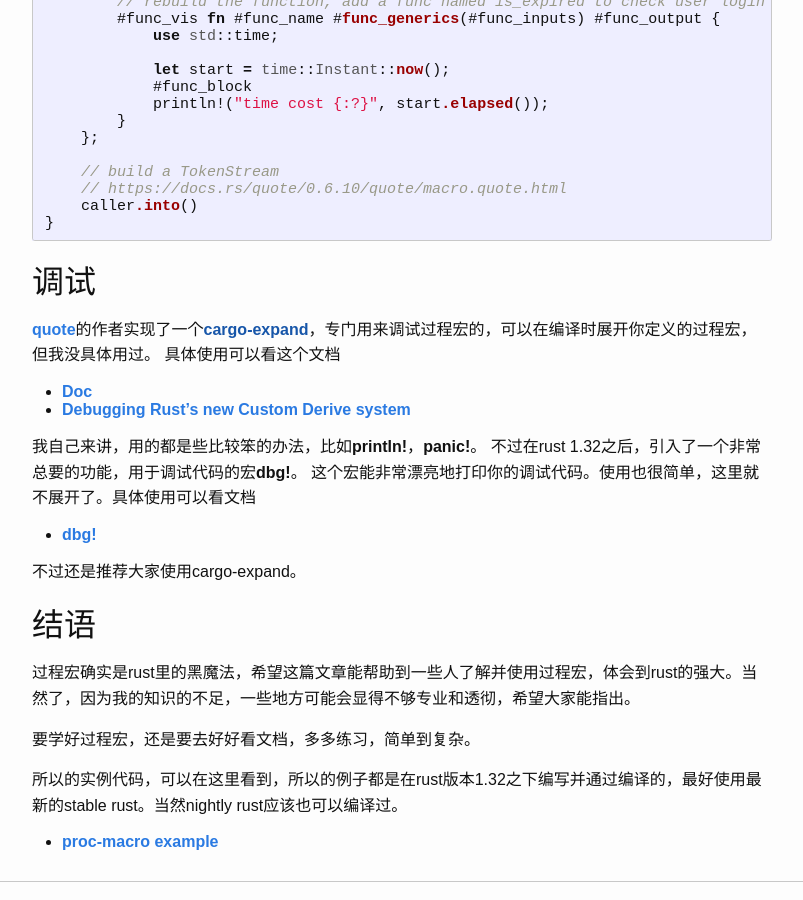
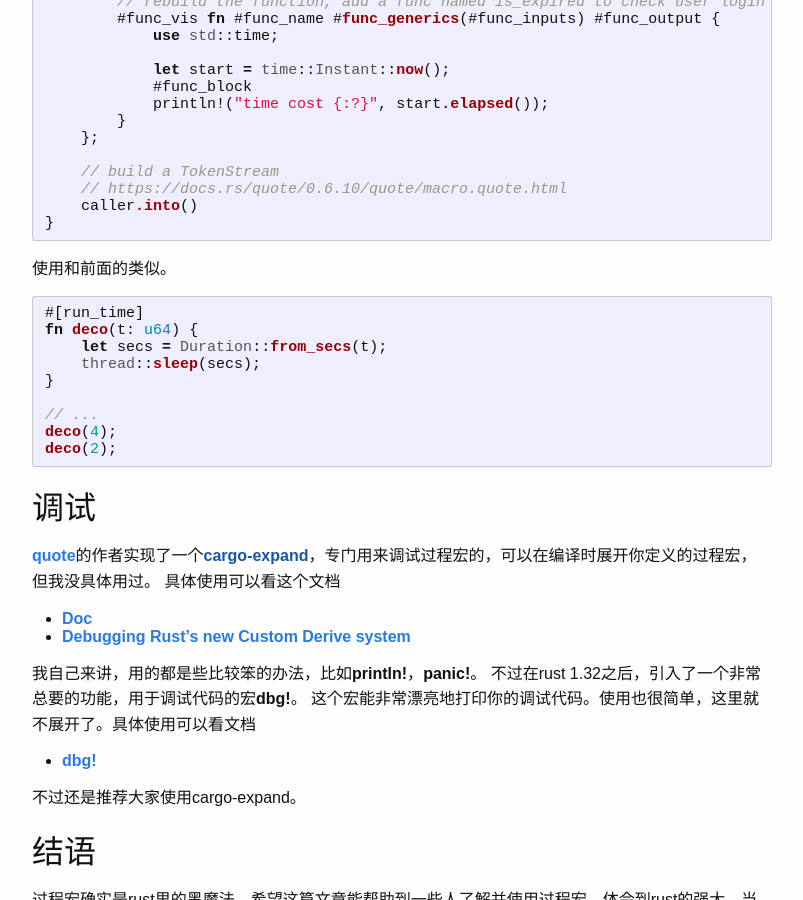
Before and after one commit to Dengjianping/Dengjianping.github.io, a Jekyll site: the page built from _posts/2019-02-28-如何编写一个过程宏(proc macro).md, in a window 1280 px wide and 900 px high, scrolled down 6355 px. Shown: the whole window, without its empty margins (238-1041 px from the left). Built offline with Jekyll 4.4.1, drawn with Linux system fonts in a browser that asks for light colours.

Commit message:
add use case

````diff
--- a/_posts/2019-02-28-如何编写一个过程宏(proc macro).md
+++ b/_posts/2019-02-28-如何编写一个过程宏(proc macro).md
@@ -328,6 +328,19 @@ pub fn run_time(_: TokenStream, func: TokenStream) -> TokenStream {
 }
 ```
 
+使用和前面的类似。
+```rust
+#[run_time]
+fn deco(t: u64) {
+    let secs = Duration::from_secs(t);
+    thread::sleep(secs);
+}
+
+// ...
+deco(4);
+deco(2);
+```
+
 
 ## 调试
 [**quote**](https://docs.rs/quote/0.6.11/quote/)的作者实现了一个[**cargo-expand**]()，专门用来调试过程宏的，可以在编译时展开你定义的过程宏，但我没具体用过。
````
